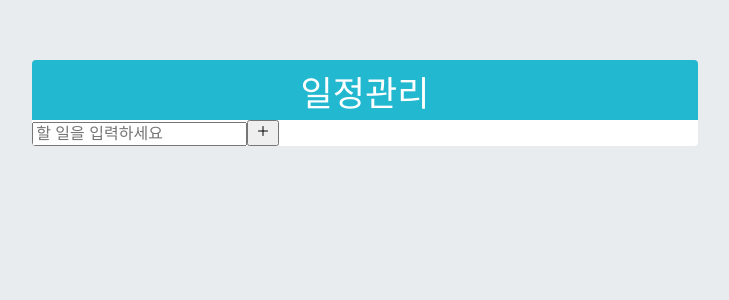
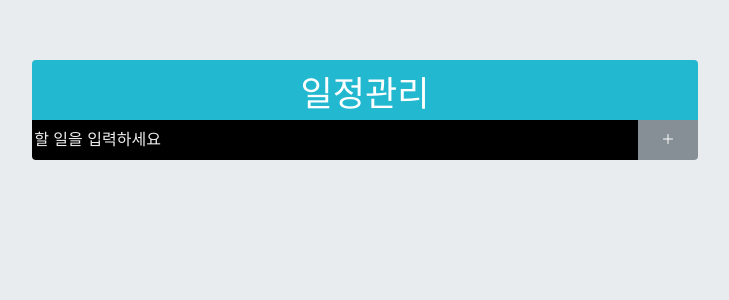
Before and after one commit to kkt9102/TodoList_App, a React (Create React App) app: page / in a window 1280 px wide. Shown: the top 300 px of the page, without its empty margins (275-1004 px from the left). Built offline with nearby package versions, Linux system fonts and the light colour scheme.

Commit message:
input 길이조정

```diff
--- a/src/components/Todo.css
+++ b/src/components/Todo.css
@@ -2,3 +2,7 @@
 .TodoTemplate .app_title {display:flex; align-items:center; justify-content:center; background:#22b8cf; color:#ffffff; height:4rem; font-size:3.5rem; padding:1rem 0;}
 .TodoTemplate .content {background: #ffffff; font-size:2rem;}
 .TodoTemplate .content * {font-size:1.6rem;}
+.TodoTemplate .content input {flex-grow:1; height:4rem; box-sizing:border-box; border:none; outline: none; background:#000000; line-height:1.6rem; color:#ffffff; }
+.TodoTemplate .content input::placeholder {color:#eeeeee;}
+.TodoTemplate .content button {width:6rem; height:4rem; border:none; outline:none; background:#868e96; color:#ffffff; font-size:2rem;}
+.TodoTemplate .TodoInsert {display:flex;}
```
